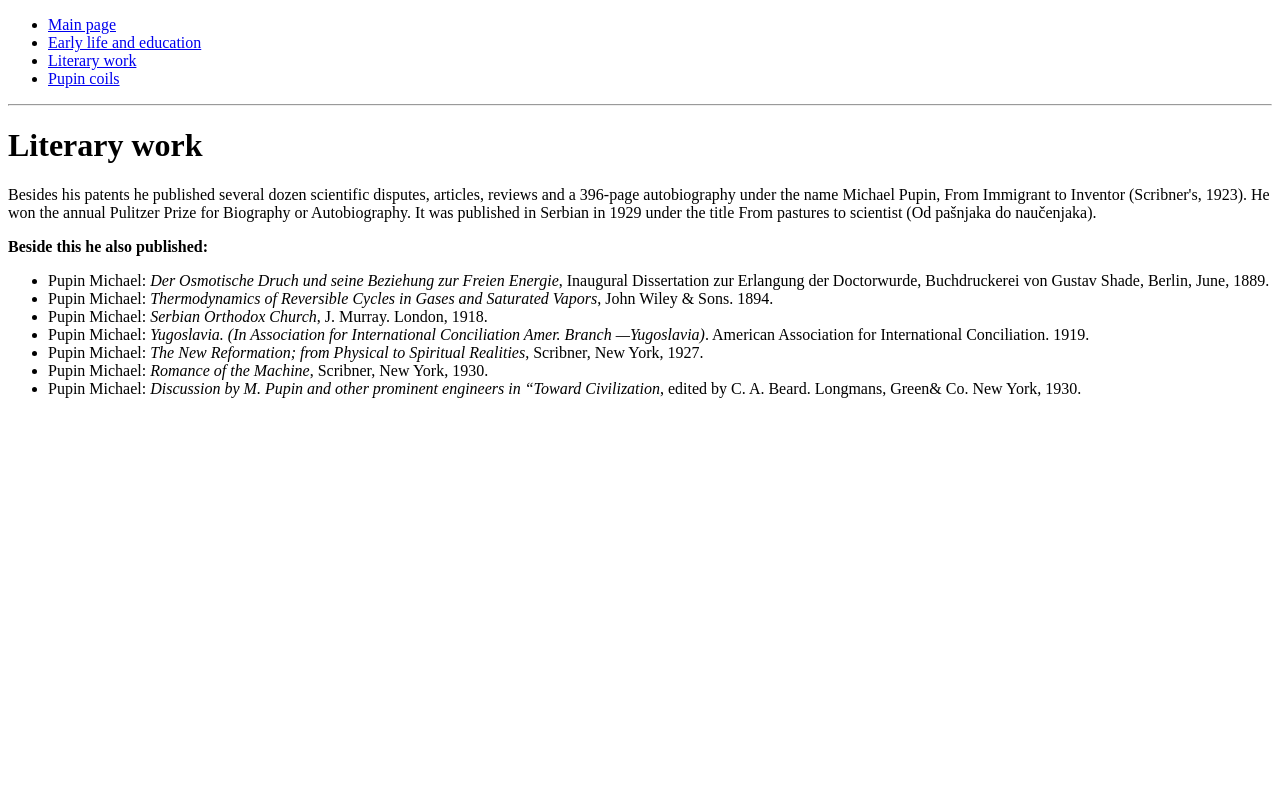
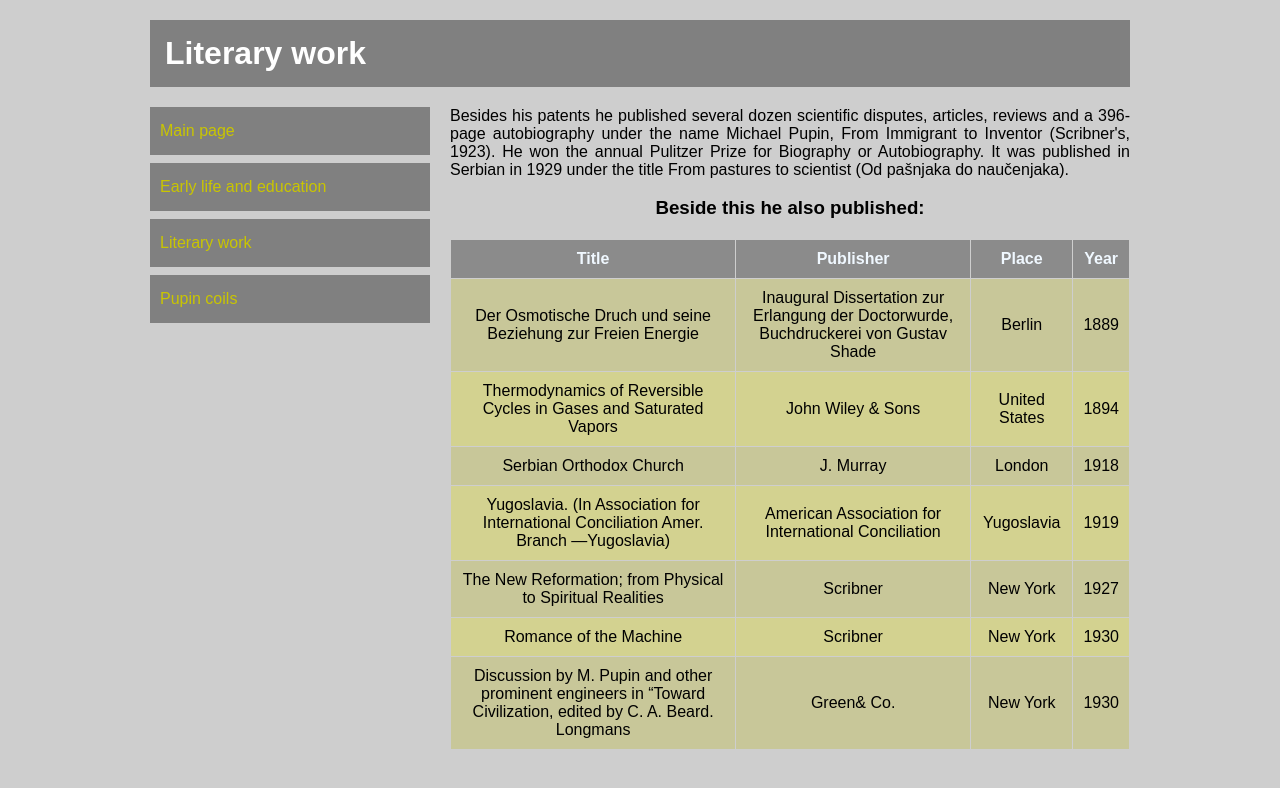
Before and after one commit to ValentinoTrenchev/mini-html-sajt, a plain HTML site: page literary-work.html in a window 1280 px wide. Drawn offline with Linux system fonts and the light colour scheme; a web font is replaced by a local one.

Commit message:
Unapređenje

```diff
--- a/literary-work.html
+++ b/literary-work.html
@@ -6,33 +6,84 @@
   <title>Literary work</title>
   <meta name="description" content="Literary work of Mihajlo Pupin">
   <meta name="author" content="Valentino Trenchev">
+  <link rel="preconnect" href="https://fonts.gstatic.com">
+  <link href="https://fonts.googleapis.com/css2?family=Andika+New+Basic:ital,wght@0,400;0,700;1,400;1,700&display=swap" rel="stylesheet">
+  <link rel="stylesheet" href="style.css">
 </head>
 
 <body>
-  <ul>
-    <li><a href="index.html">Main page</a></li>
-    <li><a href="early-life-and-education.html">Early life and education</a></li>
-    <li><a href="literary-work.html">Literary work</a></li>
-    <li><a href="pupin-coils.html">Pupin coils</a></li>
-  </ul>
 
-  <hr>
+  <header>
+    <h1>Literary work</h1>
+  </header>
 
-  <h1>Literary work</h1>
+  <nav>
+    <ul>
+      <li><a href="index.html">Main page</a></li>
+      <li><a href="early-life-and-education.html">Early life and education</a></li>
+      <li><a href="literary-work.html">Literary work</a></li>
+      <li><a href="pupin-coils.html">Pupin coils</a></li>
+    </ul>
+  </nav>
 
-  <p>Besides his patents he published several dozen scientific disputes, articles, reviews and a 396-page autobiography under the name Michael Pupin, From Immigrant to Inventor (Scribner's, 1923). He won the annual Pulitzer Prize for Biography or Autobiography. It was published in Serbian in 1929 under the title From pastures to scientist (Od pašnjaka do naučenjaka).</p>
+  <section>
+    <p>Besides his patents he published several dozen scientific disputes, articles, reviews and a 396-page autobiography under the name Michael Pupin, From Immigrant to Inventor (Scribner's, 1923). He won the annual Pulitzer Prize for Biography or Autobiography. It was published in Serbian in 1929 under the title From pastures to scientist (Od pašnjaka do naučenjaka).</p>
+    <br>
 
-  <p><strong>Beside this he also published:</strong></p>
+    <h3 class="table-title">Beside this he also published:</h3>
 
-  <ul>
-    <li>Pupin Michael: <em>Der Osmotische Druch und seine Beziehung zur Freien Energie</em>, Inaugural Dissertation zur Erlangung der Doctorwurde, Buchdruckerei von Gustav Shade, Berlin, June, 1889.</li>
-    <li>Pupin Michael: <em>Thermodynamics of Reversible Cycles in Gases and Saturated Vapors</em>, John Wiley & Sons. 1894.</li>
-    <li>Pupin Michael: <em>Serbian Orthodox Church</em>, J. Murray. London, 1918.</li>
-    <li>Pupin Michael: <em>Yugoslavia. (In Association for International Conciliation Amer. Branch —Yugoslavia)</em>. American Association for International Conciliation. 1919.</li>
-    <li>Pupin Michael: <em>The New Reformation; from Physical to Spiritual Realities</em>, Scribner, New York, 1927.</li>
-    <li>Pupin Michael: <em>Romance of the Machine</em>, Scribner, New York, 1930.</li>
-    <li>Pupin Michael: <em>Discussion by M. Pupin and other prominent engineers in “Toward Civilization</em>, edited by C. A. Beard. Longmans, Green& Co. New York, 1930.</li>
-  </ul>
+    <table>
+      <tr id="heading">
+        <th>Title</th>
+        <th>Publisher</th>
+        <th>Place</th>
+        <th>Year</th>
+      </tr>
+      <tr class="even">
+        <td>Der Osmotische Druch und seine Beziehung zur Freien Energie</td>
+        <td>Inaugural Dissertation zur Erlangung der Doctorwurde, Buchdruckerei von Gustav Shade</td>
+        <td>Berlin</td>
+        <td>1889</td>
+      </tr>
+      <tr class="odd">
+        <td>Thermodynamics of Reversible Cycles in Gases and Saturated Vapors</td>
+        <td>John Wiley & Sons</td>
+        <td>United States</td>
+        <td>1894</td>
+      </tr>
+      <tr class="even">
+        <td>Serbian Orthodox Church</td>
+        <td>J. Murray</td>
+        <td>London</td>
+        <td>1918</td>
+      </tr>
+      <tr class="odd">
+        <td>Yugoslavia. (In Association for International Conciliation Amer. Branch —Yugoslavia)</td>
+        <td>American Association for International Conciliation</td>
+        <td>Yugoslavia</td>
+        <td>1919</td>
+      </tr>
+      <tr class="even">
+        <td>The New Reformation; from Physical to Spiritual Realities</td>
+        <td>Scribner</td>
+        <td>New York</td>
+        <td>1927</td>
+      </tr>
+      <tr class="odd">
+        <td>Romance of the Machine</td>
+        <td>Scribner</td>
+        <td>New York</td>
+        <td>1930</td>
+      </tr>
+      <tr class="even">
+        <td>Discussion by M. Pupin and other prominent engineers in “Toward Civilization, edited by C. A. Beard. Longmans</td>
+        <td>Green& Co.</td>
+        <td>New York</td>
+        <td>1930</td>
+      </tr>
+    </table>
+  </section>
+
 </body>
 
 </html>
--- /dev/null
+++ b/style.css
@@ -0,0 +1,95 @@
+* {
+  margin: 0;
+  padding: 0;
+
+}
+body {
+  width: 980px;
+  margin: 20px auto;
+  background-color: #cecece;
+  font-family: 'Andika New Basic', sans-serif;
+  font-size: 1rem;
+  text-align: justify;
+}
+
+header {
+  background-color: grey;
+  color: white;
+  padding: 15px;
+  margin: 0 0 20px 0;
+}
+
+nav {
+  box-sizing: content-box;
+  width: 300px;
+  margin: 0 0 10px 0px;
+  float: left;
+  box-sizing: border-box;
+}
+
+section {
+  box-sizing: border-box;
+  width: 680px;
+  float: left;
+}
+
+section img.main-page {
+  float: left;
+  margin: 0 20px 0 0;
+}
+
+section img.pupin-coils {
+  float: left;
+  margin: 0 20px 0 0;
+}
+
+section div.subheadings {
+  border-bottom: 3px solid #740000;
+}
+
+nav ul {
+  list-style-type: none;
+  margin: 0 20px 0 0;
+  padding: 0;
+}
+
+nav li a{
+  display: block;
+  padding: 15px 10px;
+  margin-bottom: 8px;
+  background-color: grey;
+  color: #c9c500;
+  text-decoration: none;
+}
+
+nav li a:hover {
+  background-color: #a5a5a5;
+  color: #740000;
+}
+
+th, td {
+  border: 1px solid #cecece;
+  padding: 10px;
+}
+table {
+  border-collapse: collapse;
+  margin: 20px auto;
+  text-align: center;
+}
+
+h3.table-title {
+  text-align: center;
+}
+
+tr.even {
+  background-color: #b6b30342;
+}
+
+tr.odd {
+  background-color: #ddd9014d;
+}
+
+#heading {
+  background-color: #8b8b8b;
+  color: aliceblue;
+}
```
Also changed, not shown: early-life-and-education.html (+18 -8 lines), index.html (+72 -7 lines), pupin-coils.html (+19 -10 lines).
